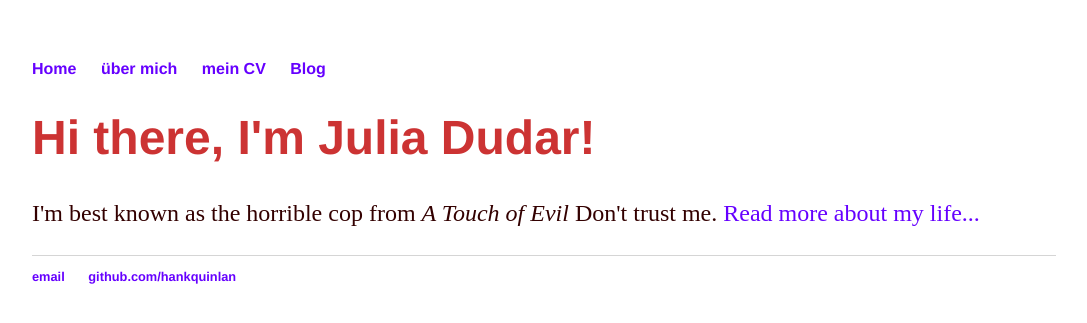
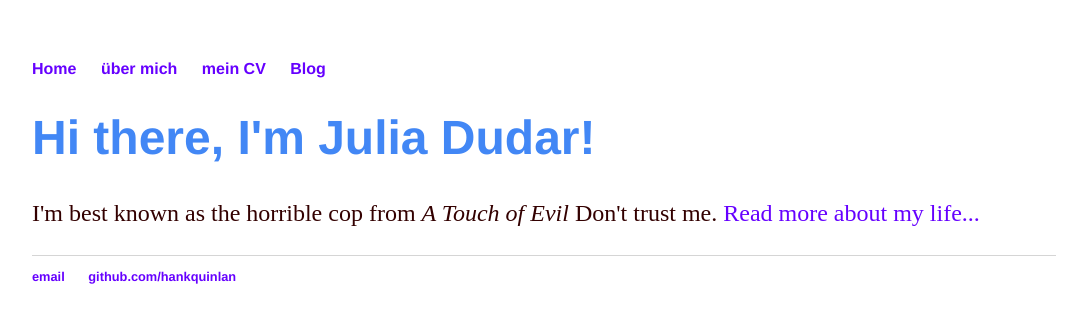
Before and after one commit to JuliaDudar/JuliaDudar.github.io, a Jekyll site: the page built from index.html, in a window 1280 px wide. Shown: the top 323 px of the page, without its empty margins (96-1183 px from the left). Built offline with Jekyll 4.4.1, drawn with Linux system fonts in a browser that asks for light colours.

Commit message:
Update main.css

```diff
--- a/css/main.css
+++ b/css/main.css
@@ -22,7 +22,7 @@ a:hover {
 h1 {
     font-size: 3em;
     font-family:'Helvetica', 'Arial', 'Sans-Serif';
-    color: #C33
+    color: #4287f5
 }
 p {
     font-size: 1.5em;
```
